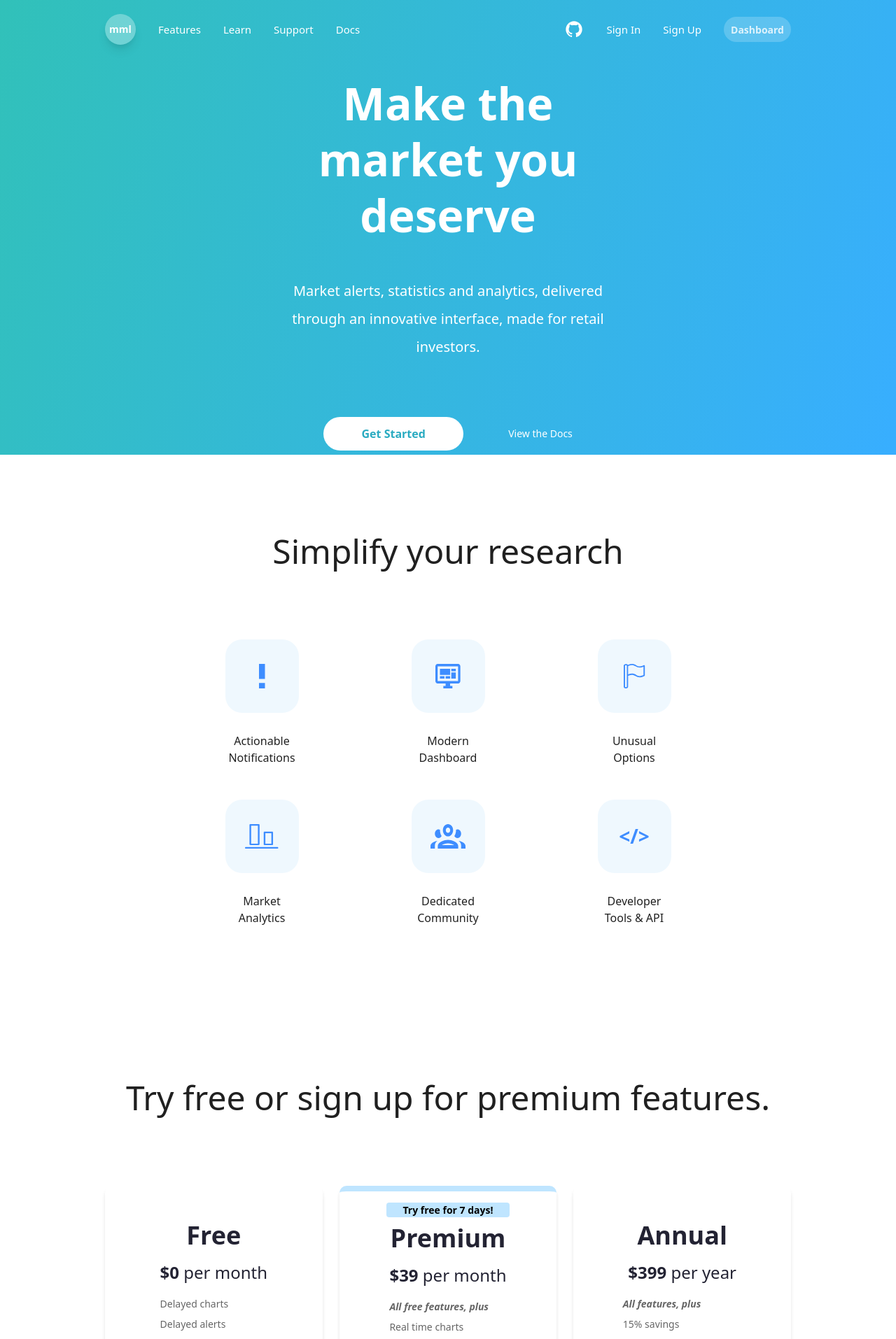
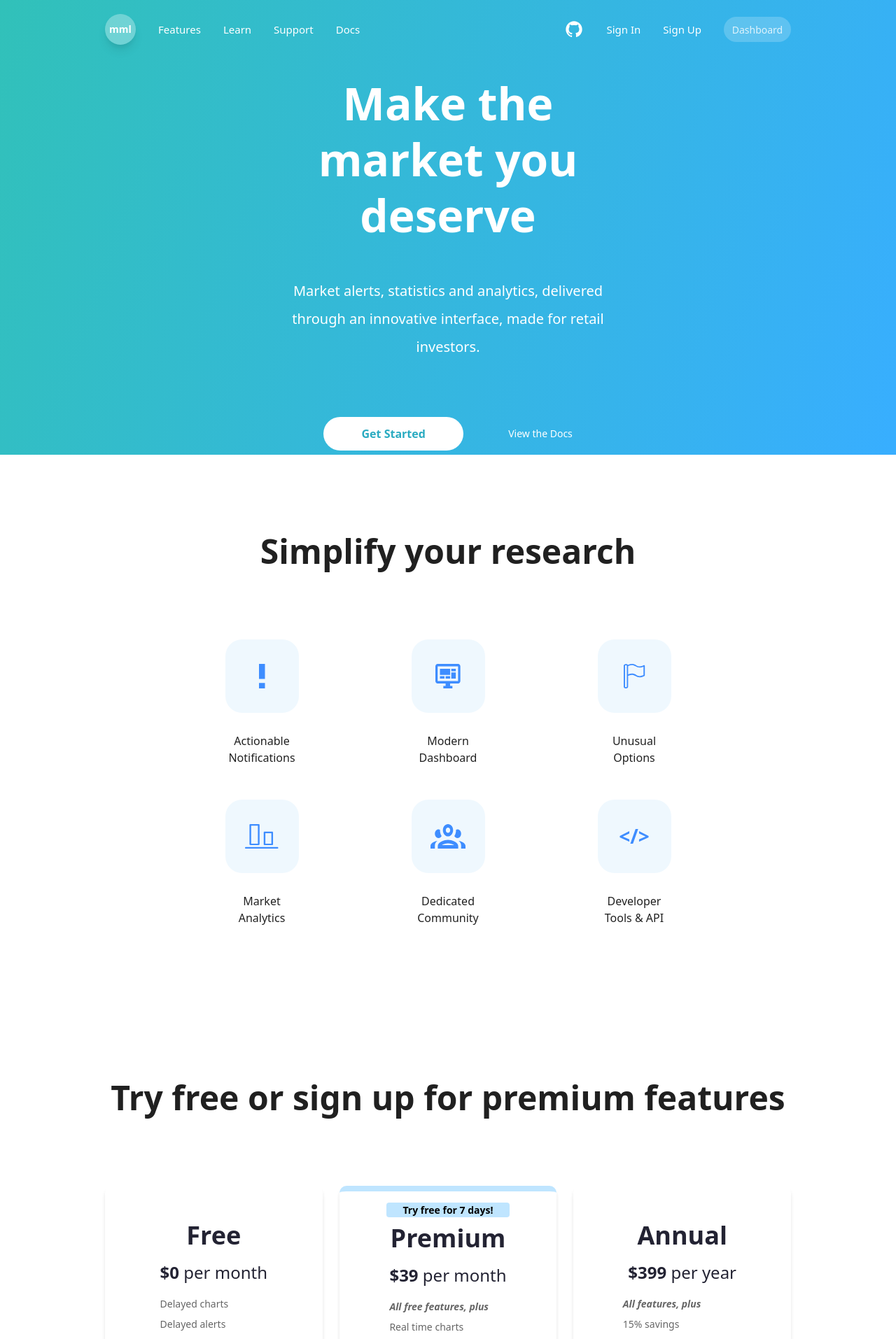
Before and after one commit to jonkarrer/MML, a Next.js app: page / in a window 1280 px wide. Shown: the top 1914 px of the page at 70% size. Built offline with nearby package versions, Linux system fonts and the light colour scheme.

Commit message:
fix: third round of revisions

```diff
--- a/components/Home/Benefits.tsx
+++ b/components/Home/Benefits.tsx
@@ -1,3 +1,5 @@
+/// Styles are located in styles/components/Home/index.css
+
 import { FC } from "react";
 import { Diamonds, Rocket, Lightning } from "./lib/icons";
 
--- a/components/Home/Plans.tsx
+++ b/components/Home/Plans.tsx
@@ -8,7 +8,7 @@ const Plans: FC = () => {
     <section>
       <article className="wrapper grid gap-16 lg:gap-24">
         <h2 className="text-center md:w-120 md:m-auto lg:w-auto opacity-87 dark:text-white">
-          Try free or sign up for premium features.
+          Try free or sign up for premium features
         </h2>
         <div className="grid gap-10 lg:grid-cols-3 lg:gap-6">
           <Free />
--- a/components/Home/lib/Plans/Annual.tsx
+++ b/components/Home/lib/Plans/Annual.tsx
@@ -1,3 +1,5 @@
+/// Styles are located in styles/components/Home/index.css
+
 import { FC } from "react";
 
 const Annual: FC = () => {
--- a/components/Home/lib/Plans/Free.tsx
+++ b/components/Home/lib/Plans/Free.tsx
@@ -1,3 +1,5 @@
+/// Styles are located in styles/components/Home/index.css
+
 import { FC } from "react";
 
 const Card: FC = () => {
--- a/components/Home/lib/Plans/Premium.tsx
+++ b/components/Home/lib/Plans/Premium.tsx
@@ -1,3 +1,5 @@
+/// Styles are located in styles/components/Home/index.css
+
 import { FC } from "react";
 
 const Premium: FC = () => {
--- a/components/Layout/lib/DashButton.tsx
+++ b/components/Layout/lib/DashButton.tsx
@@ -3,7 +3,7 @@ import { FC } from "react";
 const DashButton: FC = () => (
   <a href="/dashboard">
     <span className="w-24 h-9 grid place-content-center bg-white rounded-full bg-opacity-20 hover:bg-opacity-40 cursor-pointer">
-      <h6 className="opacity-80 dark:text-white text-ty font-bold">
+      <h6 className="opacity-80 dark:text-white text-ty font-medium">
         Dashboard
       </h6>
     </span>
--- a/styles/globals.css
+++ b/styles/globals.css
@@ -69,7 +69,7 @@ section {
     @apply font-bold text-xl md:text-3xl leading-tight;
   }
   h2 {
-    @apply font-medium opacity-80 text-lg md:text-2xl leading-tight;
+    @apply font-bold opacity-80 text-lg md:text-2xl leading-tight;
   }
   h3 {
     @apply font-bold text-lg;
```
